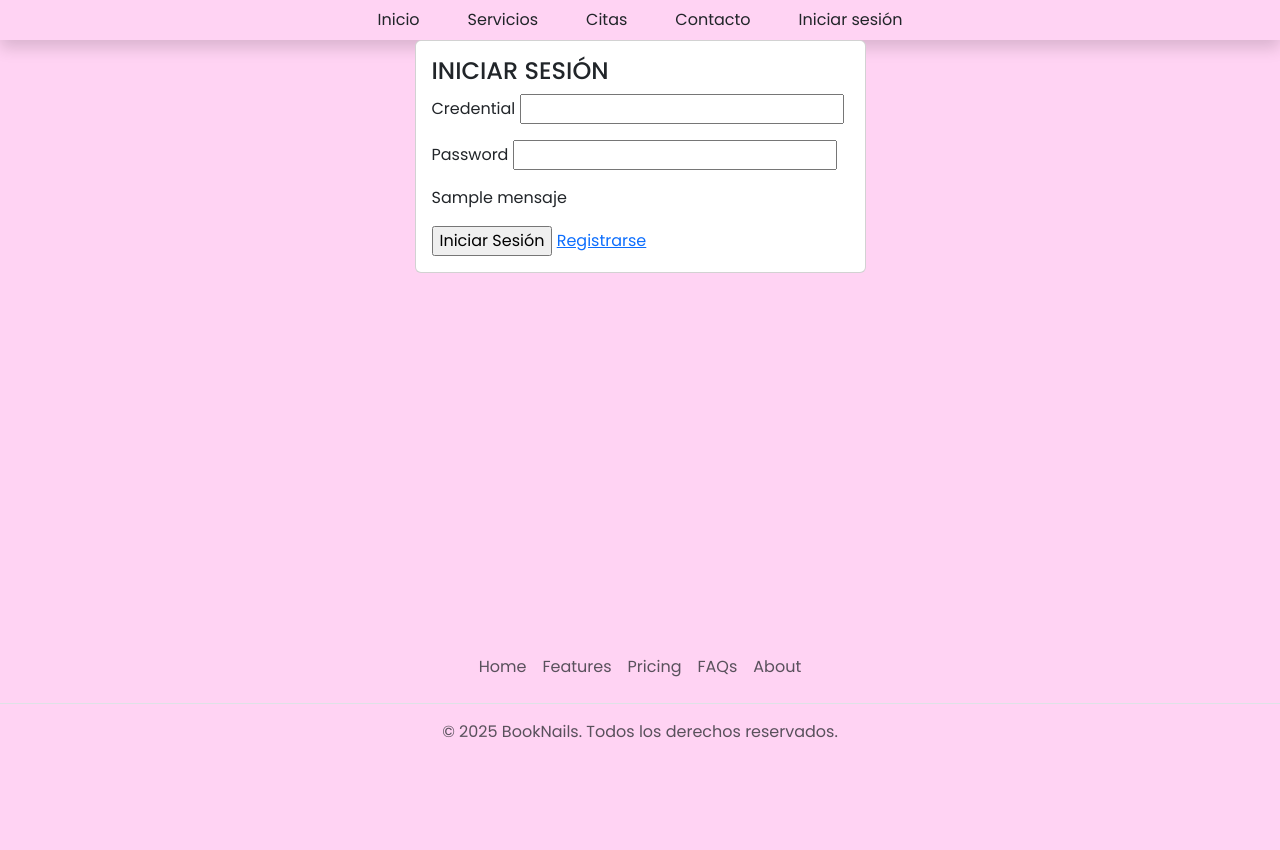
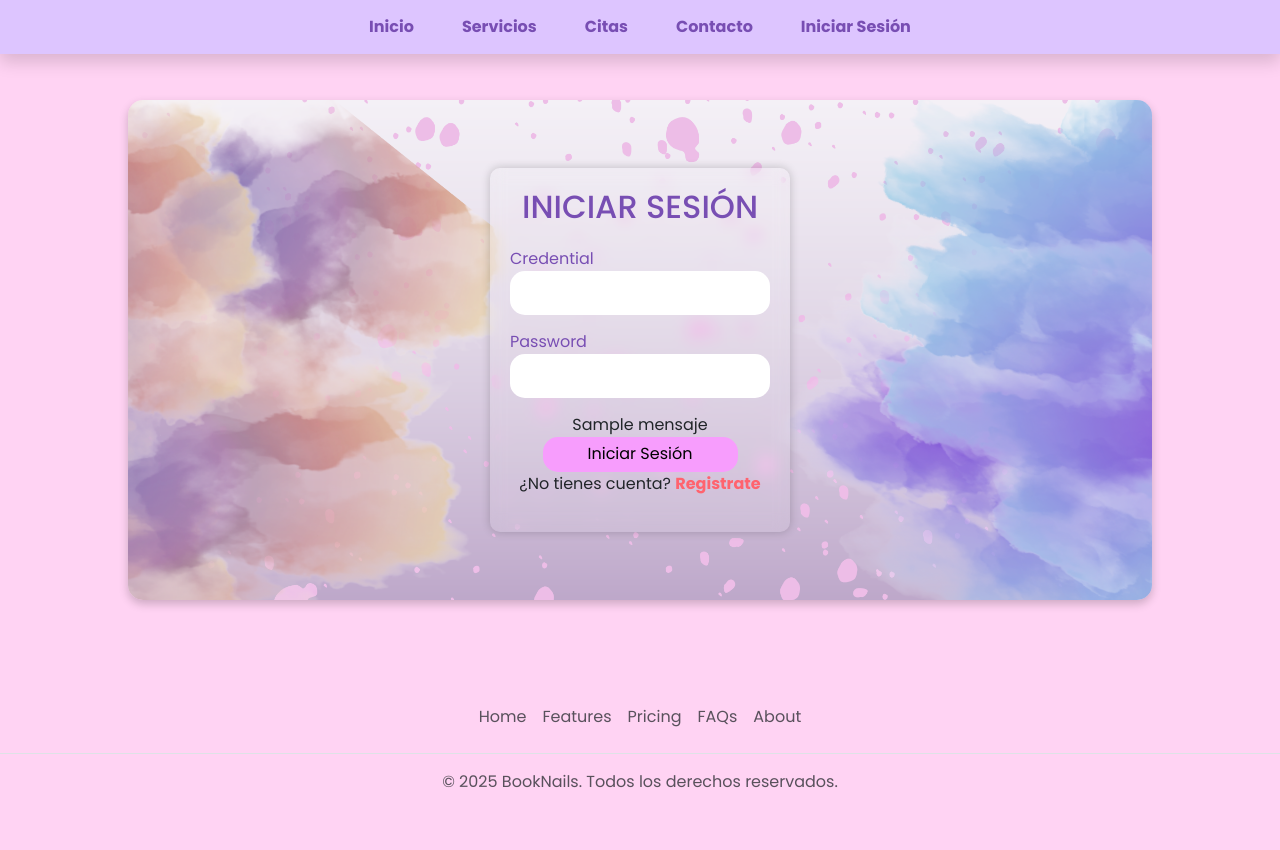
Before and after one commit to Edescal/booknails, a Django app: template core/templates/login.html in a window 1280 px wide. Before the commit the page ends 738 px from the top, so only its background shows below. Run offline with Django 5.2, Linux system fonts and the light colour scheme; the template is opened without the code that fills it: most values are stand-ins (such as "Sample title", 1, 10 or a date in 2020); form fields are guessed from the names that the template uses; some libraries are stand-ins or nearby versions.

Commit message:
CSS Nuevo

```diff
--- a/booknails/static/css/styles.css
+++ b/booknails/static/css/styles.css
@@ -1,239 +1,165 @@
-/* @import url('https://fonts.googleapis.com/css2?family=Poppins:ital,wght@0,100;0,200;0,300;0,400;0,500;0,600;0,700;0,800;0,900;1,100;1,200;1,300;1,400;1,500;1,600;1,700;1,800;1,900&display=swap');
-h1 {
+@import url('https://fonts.googleapis.com/css2?family=Poppins:ital,wght@0,100;0,200;0,300;0,400;0,500;0,600;0,700;0,800;0,900;1,100;1,200;1,300;1,400;1,500;1,600;1,700;1,800;1,900&display=swap');
+:root{
     font-family: 'Poppins', sans-serif;
-    color: aquamarine;
-}
-#contentIndex{
-    display: flex;
-    align-items: center;
-    justify-content: center;
-
 }
 
-#navIndex{
-    padding-right: 50px;
+body::-webkit-scrollbar {
+    width: 8px;
 }
-.btnNav{
+body::-webkit-scrollbar-track{
+    background: transparent; /* Color de la pista */
+    border-radius: 10px; /* Radio de borde de la pista */
+}
+body::-webkit-scrollbar-thumb {
+    background: #FF636E; /* Color del pulgar #FF636E */
+    border-radius: 10px; /* Radio de borde del pulgar */
+}
+body::-webkit-scrollbar-thumb:hover {
+    background: #C49CFC; /* Color del pulgar al hacer hover */
+}
+body {
     font-family: 'Poppins', sans-serif;
-    background-color: #9F7FB1;
-    text-decoration: none;
-    color: white;
-    font-size: 16px;
-    padding: 5px 10px;
-    border-radius: 10px;
-    border: none;
-    cursor: pointer;
-    transition: transform 0.3s ease, background-color 0.3s ease;
-    display: inline-block;
+    padding-top: 50px;
 }
-.btnNav:hover{
-    background-color: #EDBDE7;
-    color: black;
-    transform: scale(1.05);
-}
-.btnBody{
+.navbarcss {
     font-family: 'Poppins', sans-serif;
-    background-color: #F9E7D1;
-    color: black;
-    font-size: 16px;
-    padding: 5px 10px;
-    border-radius: 10px;
-    border: none;
-    cursor: pointer;
-    transition: background-color 0.3s ease;
-}
-.btnBody:hover{
-    background-color: #9F7FB1;
-    color: white;
-    transform: scale(1.1);
-}
-.footPage{
-    font-family: 'Poppins', sans-serif;
-    color: black;
-    padding: 10px;
-    text-align: center;
-    font-size: 14px;
-    position: absolute;
-    bottom: 0;
+    background: #ddc5ff;
+    z-index: 1000;
+    top: 0;
     left: 0;
     width: 100%;
-}
-#logoPrincipal {
-    width: 300px;
-    height: 300px;
-}
-
-#btnMainContent{
-    display: flex;
-    align-items: center;
-    justify-content: center;
-}
-.singUpTxth4{
-    font-family: 'Poppins', sans-serif;
-    text-align: center;
-    color: #786285;
-
-}
-.btnLogin{
-    font-family: 'Poppins', sans-serif;
-    background-color: #E892BF;
-    color: black;
-    font-size: 16px;
-    padding: 5px 10px;
-    border-radius: 10px;
-    border: none;
-    cursor: pointer;
-    transition: background-color 0.3s ease;
-    width: 100%;
-    margin-bottom: 3px;
-}
-.btnLogin:hover{
-    background-color: #9F7FB1;
-    color: white;
-    transform: scale(1.03);
-}
-.loginContainer{
-    font-family: 'Poppins', sans-serif;
-    background-color: #EDBDE7;
-    border-radius: 30px;
-    position: absolute;
-    top: 50%;
-    left: 50%;
-    transform: translate(-50%, -50%);
-    width: 25%;
-}
-body {
-    background-image: url("/static/img/fondo.png");
-    background-size: cover;
-    background-position: center;
-    background-repeat: no-repeat;
-    height: 100vh;
-    margin: 0;
-}
-.navbar {
-    background: linear-gradient(to right, #9F7FB1 20%, #d4b5c8 50%, #F9E7D1 70%);
-
+    position: fixed;
     padding: 15px;
     border: none;
     outline: none;
     box-shadow: none;
 }
-.navbarText{
+.navLink{
     font-family: 'Poppins', sans-serif;
-    color: white;
-    font-size: 25px;
+    color: #784eb3;
+    text-decoration: none;
+    transition: color 0.3s ease, transform 0.3s ease;
+    display: inline-block;
+    font-weight: bold;
 }
-.logoAlt{
-    width: 400px;
+.navLink:hover{
+    color: #FF636E;
+    transform: scale(1.1);
+}
+.navLink:active{
+    transform: scale(0.95);
+    color: black;
+}
+.navImg{
+    width: 300px;
     height: auto;
-    max-width: 100%;
-    object-fit: cover;
-    object-position: center;
 }
-.labelLogin{
-    font-family: 'Poppins', sans-serif;
-    background-color: #F9E7D1;
-    text-align: center;
-    border-radius: 15px;
-    border-color: #786285;
-    color: #786285;
-    display: block;
-    margin-bottom: 10px;
-    width: 100%;
+/*----------------------------------APARTADO DEL LOGIN-------------------------------*/
+.background {
+    height: 100vh;
+    display: flex;
+    align-items: center;
+    justify-content: center;
+    width: 80%; /* Ancho específico */
+    height: 500px; /* Alto específico */
+    margin: 50px auto; /* Centrar en la página */
+    background-size: cover; /* Ajustar imagen sin deformarla */
+    border-radius: 15px; /* Bordes redondeados opcionales */
+    box-shadow: 0px 4px 10px rgba(0, 0, 0, 0.2); /* Sombra para efecto flotante */
+    padding: 20px;
 }
-.labelLogin:-webkit-autofill{
-    -webkit-text-fill-color: #786285;
-    transition: background-color 5000s ease-in-out 0s;
-}
-.btnA{
-    font-family: 'Poppins', sans-serif;
-    background-color: #9F7FB1;
-    text-decoration: none;
-    color: white;
-    font-size: 16px;
-    padding: 5px 10px;
+.loginContainer {
+    background: rgba(255, 255, 255, 0.1);
+    backdrop-filter: blur(8px);
+    padding: 20px;
     border-radius: 10px;
-    border: none;
-    cursor: pointer;
-    display: inline-block;
-    transition: transform 0.01s ease, background-color 0.2s ease;
-    width: 100%;
+    box-shadow: 0 0 10px rgba(0, 0, 0, 0.2);
+    width: 300px;
     text-align: center;
 }
-.btnA:hover{
-    background-color: #F9E7D1;
-    color: black;
-    transform: scale(1.02);
-}
-.containerReg{
-    font-family: 'Poppins', sans-serif;
-    background-color: #EDBDE7;
-    border-radius: 30px;
-    position: absolute;
-    top: 50%;
-    left: 50%;
-    transform: translate(-50%, -50%);
-    width: 50%;
-}
-.labelReg{
-    font-family: 'Poppins', sans-serif;
-    background-color: #F9E7D1;
-    text-align: center;
-    border-radius: 15px;
-    border-color: #786285;
-    color: #786285;
-    margin-bottom: 3px;
-    padding: 2px;
-}
-.labelReg:-webkit-autofill{
-    -webkit-text-fill-color: #786285;
-    transition: background-color 5000s ease-in-out 0s;
-}
-.btnAindex{
-    font-family: 'Poppins', sans-serif;
-    background-color: #9F7FB1;
-    text-decoration: none;
-    color: white;
-    font-size: 16px;
-    padding: 5px 10px;
+.loginContainerR {
+    background: rgba(255, 255, 255, 0.1);
+    backdrop-filter: blur(8px);
+    padding: 20px;
     border-radius: 10px;
-    border: none;
-    cursor: pointer;
-    display: inline-block;
-    transition: transform 0.01s ease, background-color 0.2s ease;
+    box-shadow: 0 0 10px rgba(0, 0, 0, 0.2);
+    width: 600px;
     text-align: center;
 }
-.btnAindex:hover{
-    background-color: #F9E7D1;
-    color: black;
-    transform: scale(1.1);
-}
 .form-container {
+    width: 100%; /* Ajusta el ancho del contenedor */
     display: grid;
-    grid-template-columns: repeat(2, 1fr);
-    gap: 20px;
+    grid-template-columns: repeat(2, 1fr); /* 2 columnas de igual tamaño */
+    gap: 10px; /* Espaciado entre los elementos */
 }
 
-.form-field {
+.loginBox h2 {
+    margin-bottom: 20px;
+    color: #784eb3;
+}
+
+.inputGroup {
+    margin-bottom: 15px;
+    text-align: left;
+    color: #784eb3;
     display: flex;
     flex-direction: column;
 }
 
-.btnReg{
-    font-family: 'Poppins', sans-serif;
-    background-color: #E892BF;
+.inputLabel {
+    display: block;
+    font-size: 14px;
+    color: #FF636E;
+}
+.inputLabel:-webkit-autofill {
+    background-color: #fff !important;
+    color: #FF636E !important;
+    -webkit-box-shadow: 0 0 0 1000px white inset !important;
+}
+.inputLabel:-webkit-autofill::first-line {
+    color: #FF636E !important;
+}
+
+.inputGroup input {
+    width: 100%;
+    padding: 10px;
+    border: none;
+    outline: none;
+    border-radius: 15px;
+}
+
+.loginBTN {
+    width: 75%;
+    height: 35px;
+    background: #F79DFD;
     color: black;
-    font-size: 16px;
-    padding: 5px 10px;
-    border-radius: 10px;
     border: none;
+    border-radius: 15px;
     cursor: pointer;
-    transition: background-color 0.3s ease;
-    width: 100%;
-    margin-bottom: 3px;
+    transition: transform 0.3s ease, background-color 0.3s ease;
 }
-.btnReg:hover{
-    background-color: #9F7FB1;
+
+.loginBTN:hover {
+    background: #FF636E;
+    transform: scale(1.05);
     color: white;
+}
+.loginBTN:active{
+    transform: scale(0.95);
+    background: black;
+}
+.aLogin{
+    text-decoration: none;
+    color: #FF636E;
+    transition: color 0.3s ease, transform 0.3s ease;
+    display: inline-block;
+    font-weight: bold;
+}
+.aLogin:hover{
+    color: #784eb3;
     transform: scale(1.03);
-} */
+}
+.aLogin:active{
+    transform: scale(0.95);
+    color: black;
+}
--- a/core/templates/base.html
+++ b/core/templates/base.html
@@ -5,13 +5,13 @@
 <head>
     <meta charset="UTF-8">
     <meta name="viewport" content="width=device-width, initial-scale=1.0">
-    <title>{% block title %}Página de inicio{% endblock %}</title>
+    <title>{% block title %}{% endblock %}</title>
     <!-- Scripts de Bootstrap y jQuery -->
     <link rel="icon" href="{% static 'img/favicon.ico' %}" type="image/x-icon"> <!--- ESTABLECE EL ICONO DE NAV --->
 
     <script src="https://code.jquery.com/jquery-3.7.1.min.js" integrity="sha256-/JqT3SQfawRcv/BIHPThkBvs0OEvtFFmqPF/lYI/Cxo=" crossorigin="anonymous"></script>
     <script src="https://code.jquery.com/ui/1.13.3/jquery-ui.js"></script>
-
+    <link rel="stylesheet" href="{% static '/css/styles.css' %}?v={{ timestamp }}"> <!--- CARGA EL CSS --->
     <link href="https://cdn.jsdelivr.net/npm/bootstrap@5.3.3/dist/css/bootstrap.min.css" rel="stylesheet">
     <script src="https://cdn.jsdelivr.net/npm/popper.js@1.16.1/dist/umd/popper.min.js"></script>
     <link rel="stylesheet" href="https://code.jquery.com/ui/1.13.3/themes/base/jquery-ui.css">
@@ -27,22 +27,22 @@
 <body style="font-family: 'Poppins', sans-serif;">
     {% load template_tags %}
     <div class="d-flex flex-column min-vh-100" style="background-color: #ffd3f3;">
-        <nav class="navbar navbar-expand-lg navbar-light shadow">
+        <nav class="navbarcss navbar-expand-lg navbar-light shadow">
             <div class="container-fluid d-flex justify-content-center fs-6">
                 <div class="nav-item px-4">
-                    <a class="nav-link" href="{% url 'home' %}">Inicio</a>
+                    <a class="navLink" href="{% url 'home' %}">Inicio</a>
                 </div>
                 <div class="nav-item px-4">
-                    <a class="nav-link" href="{% url 'home' %}">Servicios</a>
+                    <a class="navLink" href="{% url 'home' %}">Servicios</a>
                 </div>
                 <div class="nav-item px-4">
-                    <a class="nav-link" href="{% url 'home' %}">Citas</a>
+                    <a class="navLink" href="{% url 'home' %}">Citas</a>
                 </div>
                 <div class="nav-item px-4">
-                    <a class="nav-link" href="{% url 'home' %}">Contacto</a>
+                    <a class="navLink" href="{% url 'home' %}">Contacto</a>
                 </div>
                 <div class="nav-item px-4">
-                    <a class="nav-link" href="{% url 'home' %}">Iniciar sesión</a>
+                    <a class="navLink" href="{% url 'auth_login' %}">Iniciar Sesión</a>
                 </div>
             </div>
         </nav>
--- a/core/templates/index.html
+++ b/core/templates/index.html
@@ -11,8 +11,8 @@
 	</div>
 	<div class="row d-flex justify-content-center mt-3 py-3" style="background-color: #935edd;">
 		<div class="col-12 text-center text-white">
-			<h1 class="card-title my-3">Nails by Marin</h1>
-			<p class="card-text fs-5">
+			<img src="{% static 'img/text.png' %}" class="navImg">
+			<p class="card-text fs-5 Poppins">
 			El mejor cuidado para tus uñas con atención profesional y personalizada.
 			</p>
 		</div>
--- a/core/templates/login.html
+++ b/core/templates/login.html
@@ -12,33 +12,41 @@
 {% endblock %}
 
 {% block body %}
-<div class="container">
-    <div class="row d-flex justify-content-center">
-        <div class="col-xxl-4 col-xl-5 col-lg-7 col-md-8 col-sm-10">
-            <div class="card p-3 loginContainer">
-                <h4 class="singUpTxth4">INICIAR SESIÓN</h4>
+    <div class="background" style="background: url('/static/img/fondo.png') no-repeat center center/cover;">
+        <div class="loginContainer">
+            <div class="loginBox">
 
-                <form action="{% url 'auth_login' %}" method="post" novalidate>
+                <form action="{% url 'auth_login' %}" method="post" novalidate class="loginForm">
+
+                    <h2 class="loginT">INICIAR SESIÓN</h2>
+
                     {% csrf_token %}
-                    <div class="mb-3">
+                    <div>
+                        <div class="inputGroup">
                             {{ form.credential.label }}
                             {{ form.credential }}
                             {% include "macro_form_error.html" with field='credencial' %}
                         </div>
-                    <div class="mb-3">
+                    </div>
+
+                    <div>
+                        <div class="inputGroup">
                             {{ form.password.label }}
                             {{ form.password }}
                             {% include "macro_form_error.html" with field='credencial' %}
                         </div>
-                    <div class="mb-3">
+                    </div>
+
+                        <div class="loginBoxInput">
                             {{ mensaje }}
                         </div>
 
-                    <input class="btnLogin" type="submit" name="submit" id="submit" value="Iniciar Sesión">
-                    <a class="btnA" href="{% url 'auth_registro' %}">Registrarse</a>
+                    <input class="loginBTN" type="submit" name="submit" id="submit" value="Iniciar Sesión">
+                    <p class="login__register">
+                        ¿No tienes cuenta? <a href="{% url 'auth_registro' %}" class="aLogin">Registrate</a>
+                      </p>
                 </form>
             </div>
         </div>
     </div>
-</div>
 {% endblock %}
```
Also changed, not shown: core/forms.py (+21 -21 lines), core/templates/register.html (+6 -8 lines), booknails/static/img/text.png (added), booknails/static/img/text2.png (added). Lines whose indentation alone changed are shown as unchanged.
